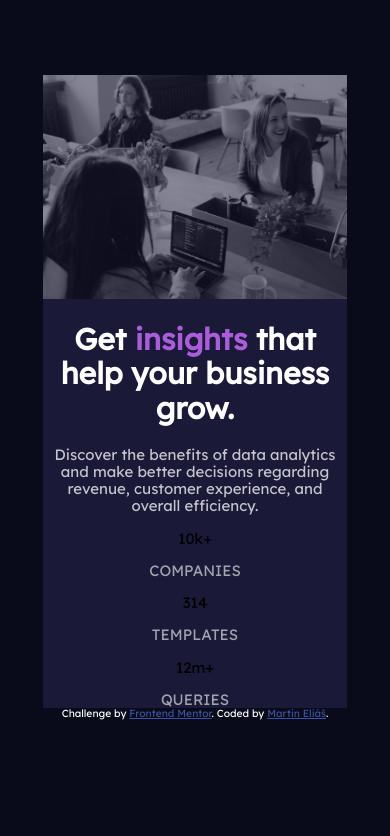
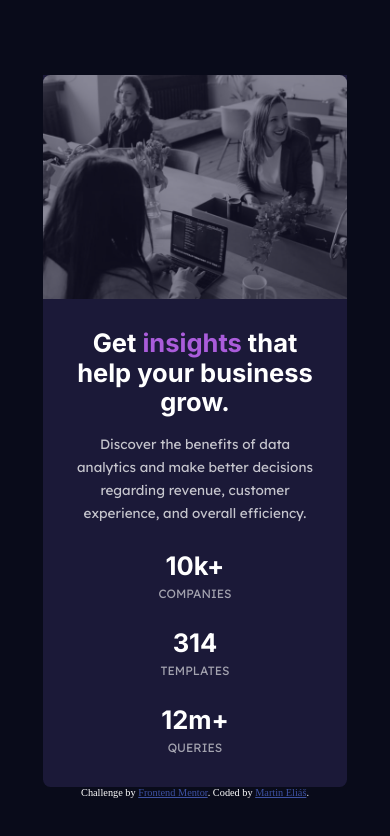
Before and after one commit to martinelias1312/stats-preview-card-component-main, a plain HTML site: page index.html in a window 390 px wide. Drawn offline with Linux system fonts and the light colour scheme.

Commit message:
mobile first styling fixed

```diff
--- a/assets/css/style.css
+++ b/assets/css/style.css
@@ -10,8 +10,6 @@
 }
 
 body {
-    font-family: 'Inter', sans-serif;
-    font-family: 'Lexend Deca', sans-serif;;
     font-size: 0.9375em; /* 15px */
     text-align: center;
     background: var(--Very-dark-blue);
@@ -20,8 +18,9 @@ body {
 /* header */
 img {
     max-width: 20.3125em;
-    color-scheme: var(--Soft-violet);
+    accent-color: var(--Soft-violet);
     opacity: 0.5;
+    border-radius: 0.5em 0.5em 0 0;
 }
 
 /* Card */
@@ -30,9 +29,23 @@ img {
     height: max-content;
     margin: 5em auto 0;
     background: var(--Dark-desaturated-blue);
+    border-radius: 0 0 0.5em 0.5em;
 }
 
-main h1, main p {
+/* main paragraph and heading */
+main {
+    max-width: 80%;
+    margin: 0 auto;
+}
+
+main h1 {
+    margin-top: 1em;
+}
+
+main h1, footer p {
+    font-family: 'Inter', sans-serif;
+    font-weight: 700;
+    font-size: 1.7em;
     color: var(--White);
 }
 
@@ -41,14 +54,28 @@ main h1, main p {
     text-transform: lowercase;
 }
 
-/* main paragraph */
 .info {
     color: var(--Slightly-transparent-white-p);
+    font-family: 'Lexend Deca', sans-serif;
+    font-weight: 400;
+    font-size: 0.9em;
+    line-height: 1.7em;
 }
 
-span {
+/* Card Footer - stats */
+footer p {
+    margin-bottom: 0.2em;
+}
+footer span {
+    font-family: 'Lexend Deca', sans-serif;
+    font-size: 0.8em;
+    font-weight: 400;
     color: var(--Slightly-transparent-white-stats);
     text-transform: uppercase;
+}
+
+footer {
+    padding-bottom: 2em;
 }
 
 /* signature */
@@ -56,6 +83,6 @@ span {
 .attribution a { color: hsl(228, 45%, 44%); }
 
 /* media queries *//*
-@media screen and ( max-width: 375px ) {
+@media screen and ( min-width: 800px ) {
 
 }
```
